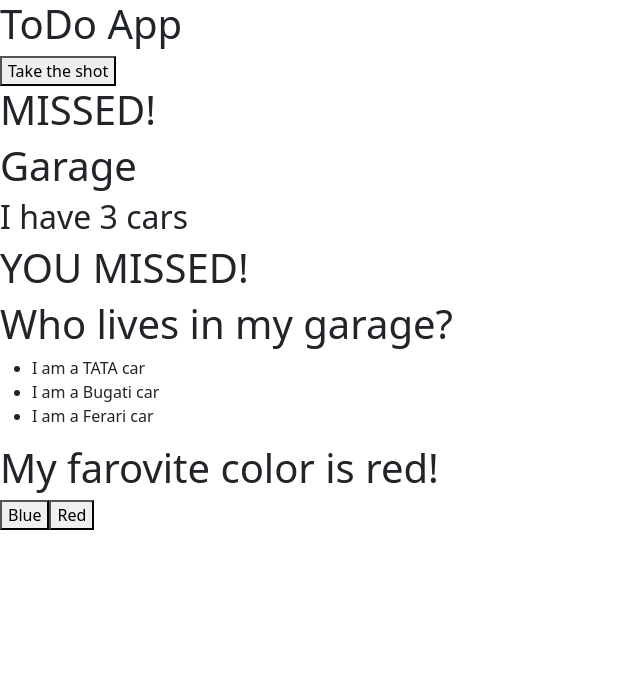
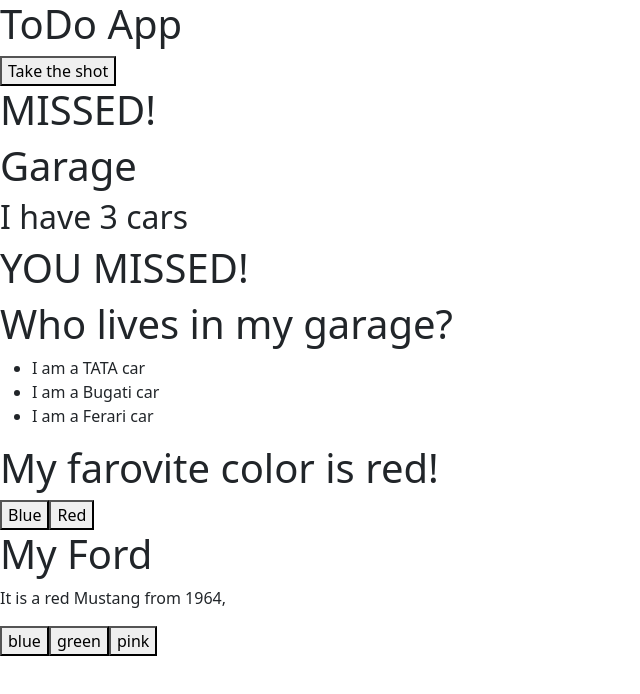
Before and after one commit to balkrishnaray/TO-DO-APP, a React (Create React App) app in the folder client/: page / in a window 1280 px wide. Shown: the top 694 px of the page, without its empty margins (0-640 px from the left). Built offline with nearby package versions, Linux system fonts and the light colour scheme.

Commit message:
obj and array

```diff
--- a/client/src/App.js
+++ b/client/src/App.js
@@ -5,6 +5,7 @@ import Garage from "./components/LogicalOpearator";
 import Goals from "./components/Ternary";
 import Garages from "./components/List";
 import FavoriteColor from "./components/Hooks";
+import Car from "./components/objArray";
 
 function App() {
   const cars = ["Ford", "BMW", "Audi"];
@@ -18,6 +19,7 @@ function App() {
       <Goals isGoal={false} />
       <Garages brand={cars} />
       <FavoriteColor />
+      <Car />
     </>
   );
 }
--- /dev/null
+++ b/client/src/components/objArray.js
@@ -0,0 +1,34 @@
+import { useState } from "react";
+function Car() {
+  const [car, setCar] = useState({
+    brand: "Ford",
+    model: "Mustang",
+    year: "1964",
+    color: "red",
+  });
+
+  const updateColor = (a) => {
+    setCar((previousState) => {
+      return { ...previousState, color: a };
+    });
+  };
+  return (
+    <>
+      <h1>My {car.brand}</h1>
+      <p>
+        It is a {car.color} {car.model} from {car.year},
+      </p>
+      <button type="button" onClick={() => updateColor("Blue")}>
+        blue
+      </button>
+      <button type="button" onClick={() => updateColor("Green")}>
+        green
+      </button>
+      <button type="button" onClick={() => updateColor("pink")}>
+        pink
+      </button>
+    </>
+  );
+}
+
+export default Car;
```
